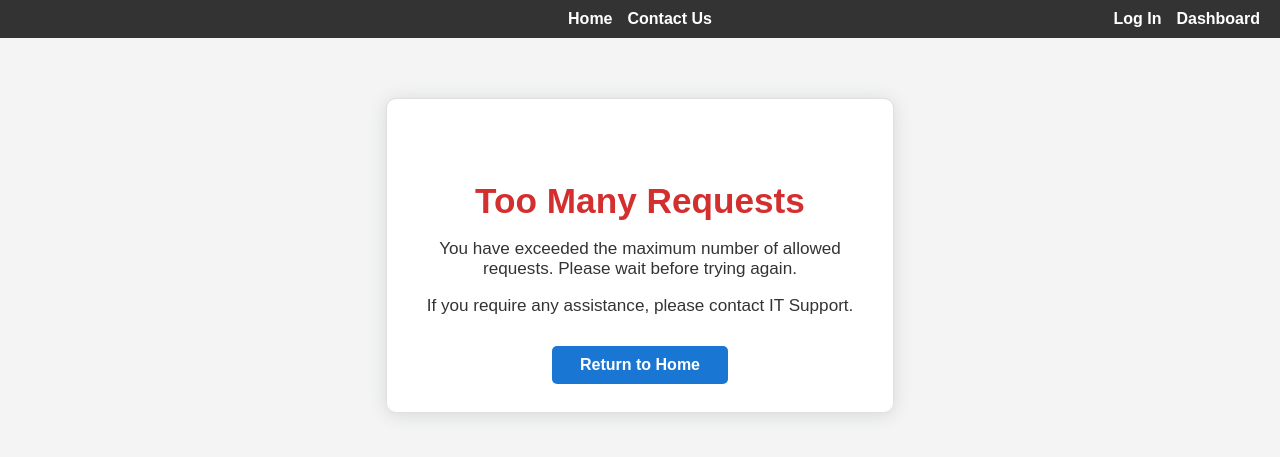
After one commit to Nicholasstrachan242/max-energy, a Flask app: page /too-many-requests in a window 1280 px wide. The commit adds this page. Shown: the top 457 px of the page. Run offline with Flask 3, Linux system fonts and the light colour scheme; parts of the project's set-up code (start-up, migrations or seed data) failed here and were passed over.

Commit message:
Add custom error handling. Add 429 - too many requests page

```diff
--- a/app/general/home.py
+++ b/app/general/home.py
@@ -9,3 +9,10 @@ def home_page():
     try: return render_template('index.html')
     except TemplateNotFound:
         abort(404)
+
+# HTTP 429 - Too Many Requests - rate limit
+@home_bp.route('/too-many-requests')
+def too_many_requests_page():
+    try: return render_template('429.html')
+    except TemplateNotFound:
+        abort(404)
--- /dev/null
+++ b/app/static/error.css
@@ -0,0 +1,49 @@
+/* error.css - stylesheet for error pages. As of now, only 429 is implemented */
+
+.error-container {
+  max-width: 450px;
+  margin: 60px auto 0 auto;
+  background: #fff;
+  border-radius: 10px;
+  padding: 32px 28px 28px 28px;
+  box-shadow: 0 2px 18px rgba(60, 72, 88, 0.16);
+  text-align: center;
+  border: 1px solid #e0e0e0;
+}
+
+.error-container h1 {
+  color: #d32f2f;
+  font-size: 2.2rem;
+  margin-bottom: 18px;
+}
+
+.error-container p {
+  color: #333;
+  margin-bottom: 16px;
+  font-size: 1.07rem;
+}
+
+.error-container strong {
+  color: #1976d2;
+}
+
+.error-container .button,
+.error-container a.button {
+  display: inline-block;
+  margin-top: 14px;
+  padding: 10px 28px;
+  background: #1976d2;
+  color: #fff !important;
+  border: none;
+  border-radius: 5px;
+  font-weight: 600;
+  font-size: 1rem;
+  text-decoration: none;
+  cursor: pointer;
+  transition: background 0.18s;
+}
+
+.error-container .button:hover,
+.error-container a.button:hover {
+  background: #1256a0;
+}
--- /dev/null
+++ b/app/templates/429.html
@@ -0,0 +1,24 @@
+<!-- HTTP error code 429, Too Many Requests. Redirect to this page if user hits rate limit -->
+
+<!DOCTYPE html>
+<html lang="en">
+{% extends "base.html" %}
+{% block title %}Too Many Requests{% endblock %}
+{% block extra_css %}
+<link rel="stylesheet" href="{{ url_for('static', filename='error.css') }}">
+{% endblock %}
+
+{% block content %}
+<div class="error-container">
+    <h1>Too Many Requests</h1>
+    <p>
+        You have exceeded the maximum number of allowed requests. Please wait before trying again.
+    </p>
+    <p>
+        If you require any assistance, please contact IT Support.
+    </p>
+    <a href="{{ url_for('home.home_page') }}" class="button">Return to Home</a>
+</div>
+{% endblock %}
+
+</html>
--- a/app/templates/admins-only.html
+++ b/app/templates/admins-only.html
@@ -1,4 +1,4 @@
-<!-- admins-only.html is meant to show a restricted access page for admins only.
+<!-- a restricted access page for admins only.
  It is meant to demonstrate RBAC and the route will only be accessible to admins. -->
 
 <!DOCTYPE html>
--- a/app/templates/base.html
+++ b/app/templates/base.html
@@ -1,6 +1,7 @@
+<!-- base template that all pages are to inherit from. Following Flask/Jinja2 best practices. -->
+
 <!DOCTYPE html>
 <html lang="en">
-<!-- base template that all pages are to inherit from. Following Flask/Jinja2 best practices. -->
 
 <head>
     <meta charset="UTF-8">
--- a/app/templates/contact.html
+++ b/app/templates/contact.html
@@ -1,3 +1,5 @@
+<!-- contact us page -->
+
 {% extends "base.html" %}
 {% block title %}Maxx Energy - Contact Us{% endblock %}
 {% block extra_css %}
--- a/app/templates/dashboard.html
+++ b/app/templates/dashboard.html
@@ -1,4 +1,5 @@
 <!-- Temporary. show this "dashboard"page after successful login. Show user's name and their role. -->
+
 <!DOCTYPE html>
 <html lang="en">
 
--- a/app/templates/index.html
+++ b/app/templates/index.html
@@ -1,3 +1,5 @@
+<!-- homepage, default route -->
+
 <!DOCTYPE html>
 <html lang="en">
 
--- a/app/templates/login.html
+++ b/app/templates/login.html
@@ -1,3 +1,5 @@
+<!-- login page -->
+
 <!DOCTYPE html>
 <html lang="en">
 
```
Also changed, not shown: app/__init__.py (+4 -35 lines), app/error_handlers.py (added, +17 -0 lines).
